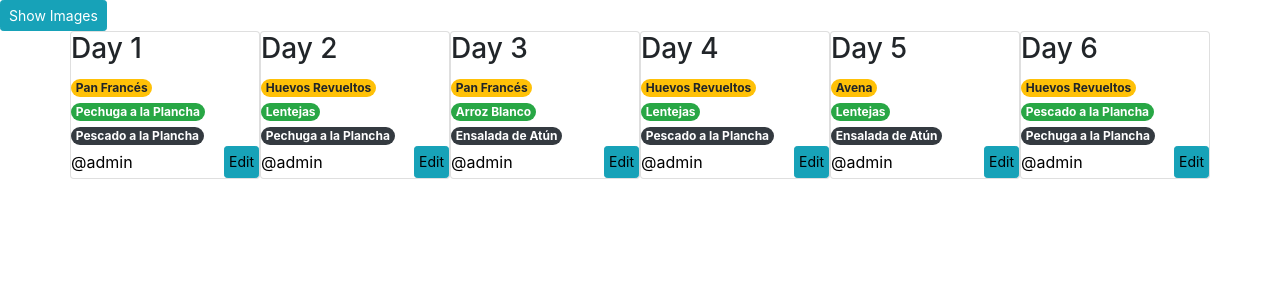
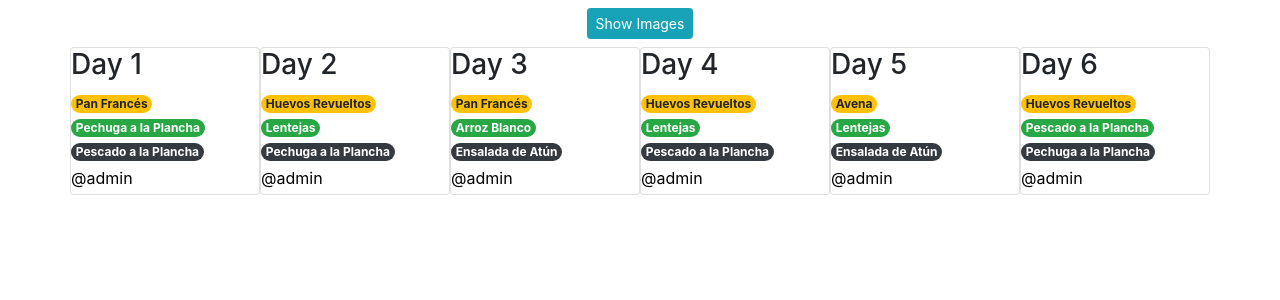
Before and after one commit to grayTurtle01/recipes, a Django app: page /random_week in a window 1280 px wide. Shown: the part 56-356 px from the top of the page. Run offline with Django 3.2, Linux system fonts and the light colour scheme; a user stored in the database is signed in; data comes from the database, SQL or seed files in the repository; both versions use the stored data as it was after the commit; some libraries are stand-ins or nearby versions.

Commit message:
fixed bug in random week edit recipe

```diff
--- a/app/templates/app/random_week.html
+++ b/app/templates/app/random_week.html
@@ -2,7 +2,9 @@
 {% load my_filters %}
 
 {% block body %}
-  <button id="toggle_menus" class="btn  btn-sm btn-info">Show Images</button>
+  <div class="row justify-content-center m-2">
+    <button id="toggle_menus" class="btn  btn-sm btn-info">Show Images</button>
+  </div>
   {% include 'app/render_menus.html' %}
 {% endblock %}
 
@@ -28,5 +30,11 @@
        })
 
     }
+
+    // hide the edit button for random week
+    document.querySelectorAll('.edit-menu').forEach( btn => {
+      btn.style.display = 'none'
+    })
+
   </script>
 {% endblock %}
--- a/app/templates/app/render_menus.html
+++ b/app/templates/app/render_menus.html
@@ -30,7 +30,7 @@
 
 
                 {% if menu.creator == user %}
-                  <a href="/edit_menu/{{menu.id}}" class="btn btn-sm btn-info p-1">Edit</a>
+                  <a href="/edit_menu/{{menu.id}}" class="btn btn-sm btn-info p-1 edit-menu">Edit</a>
                 {% endif %}
 
 
```
Also changed, not shown: db.sqlite3.
